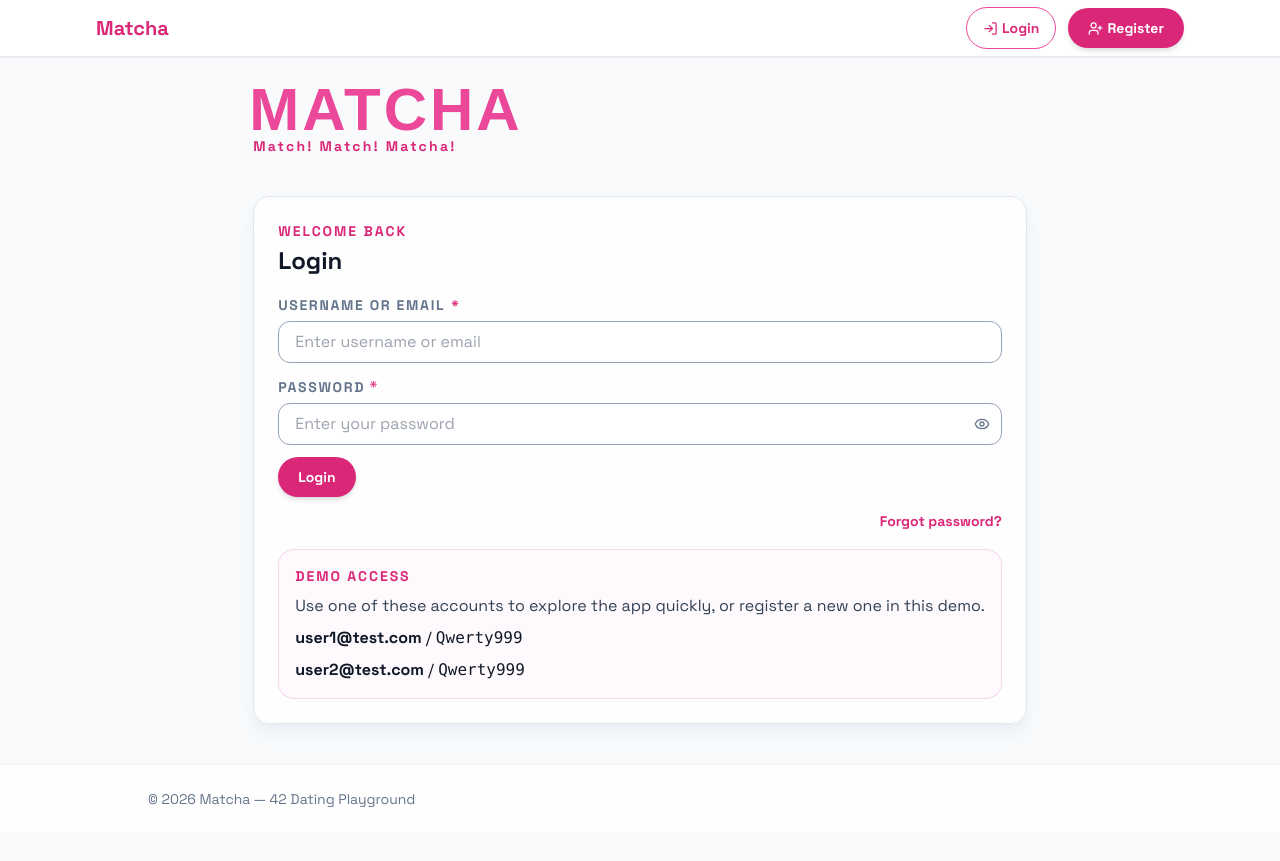
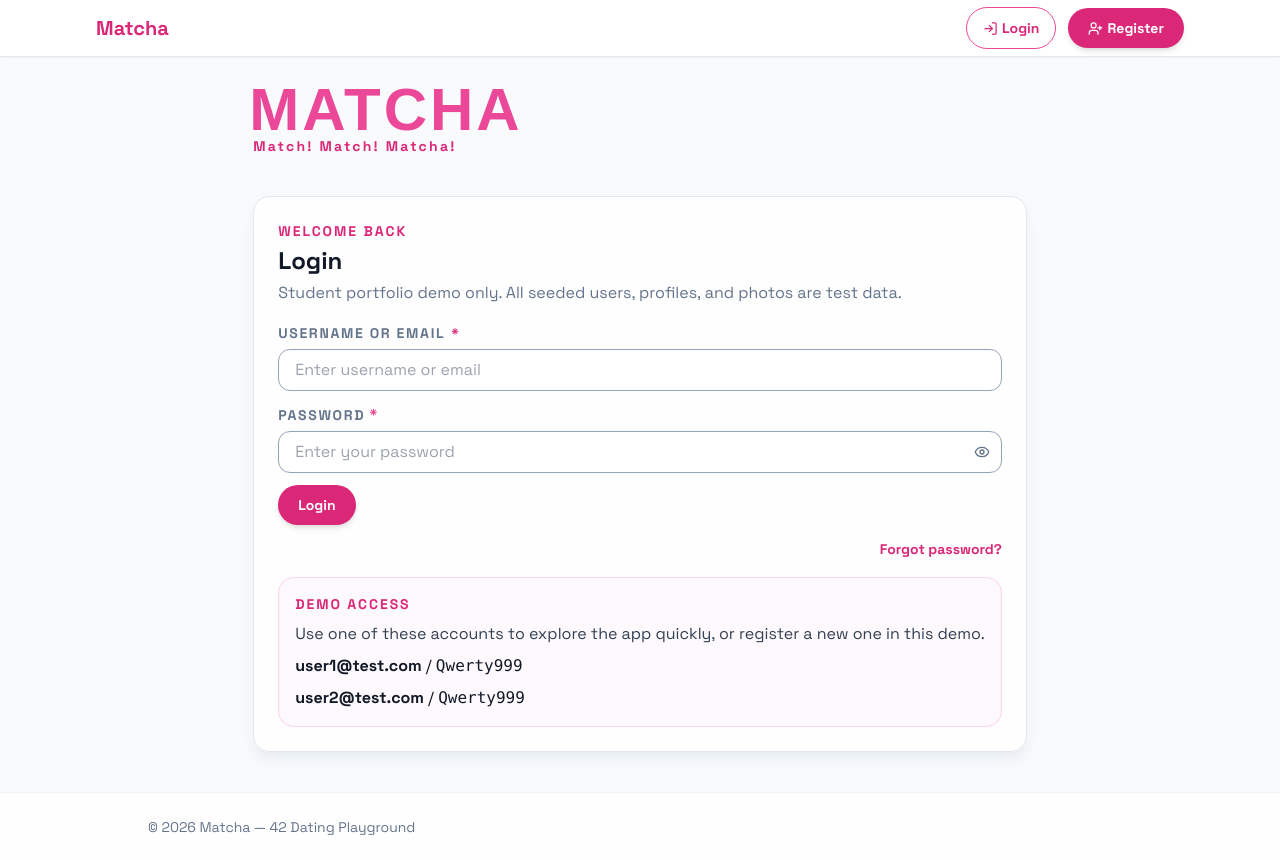
Before and after one commit to xchen34/matcha, a React (Vite) app in the folder frontend/: page /login in a window 1280 px wide. Before the commit the page ends 833 px from the top, so only its background shows below. Built offline with nearby package versions, Linux system fonts and the light colour scheme; a web font is replaced by a local one.

Commit message:
Document demo deployment notice

```diff
--- a/frontend/src/auth/LoginPage.jsx
+++ b/frontend/src/auth/LoginPage.jsx
@@ -18,6 +18,9 @@ export default function LoginPage({ onLogin }) {
           Welcome back
         </p>
         <h2 className="text-2xl font-semibold text-neutral-dark">Login</h2>
+        <p className="text-sm text-slate-500">
+          Student portfolio demo only. All seeded users, profiles, and photos are test data.
+        </p>
       </div>
 
       {/*========== FORM ==========*/}
```
Also changed, not shown: 1 other file (tests, documents, lock files or other folders).
